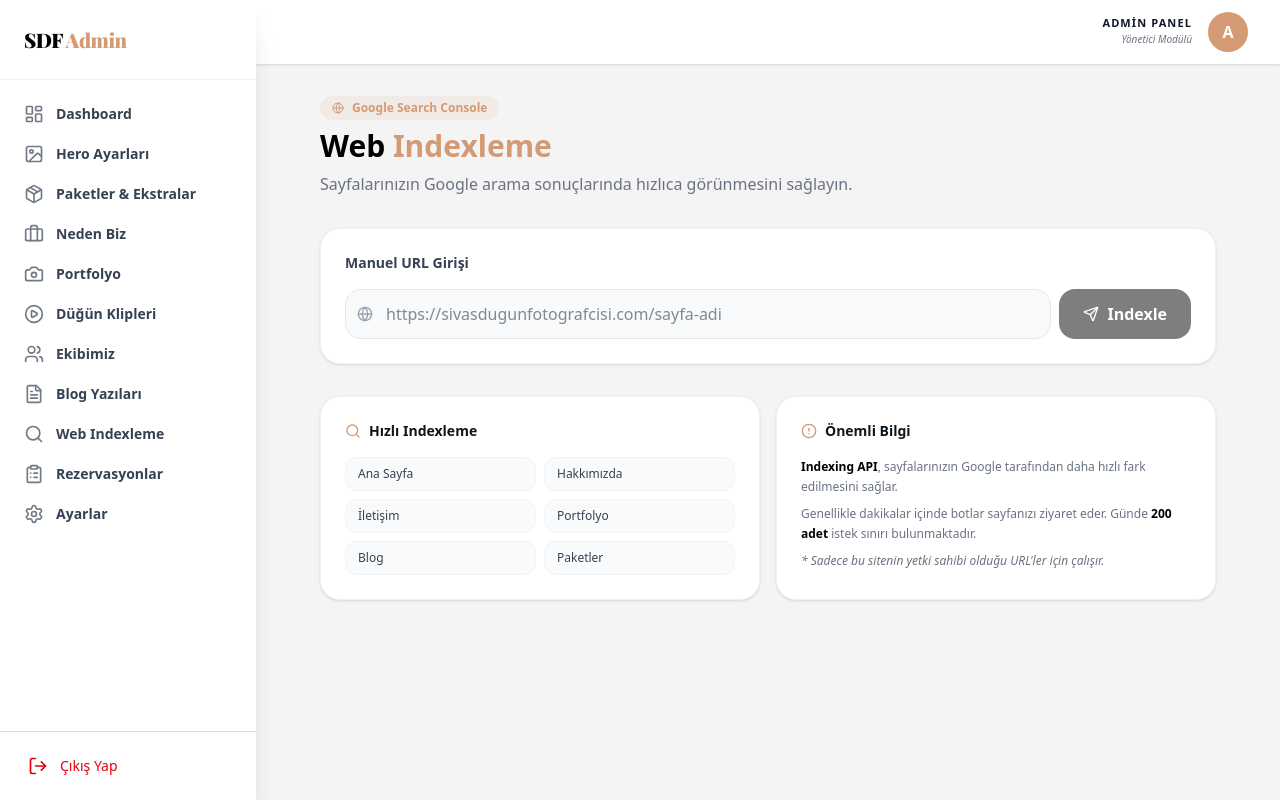
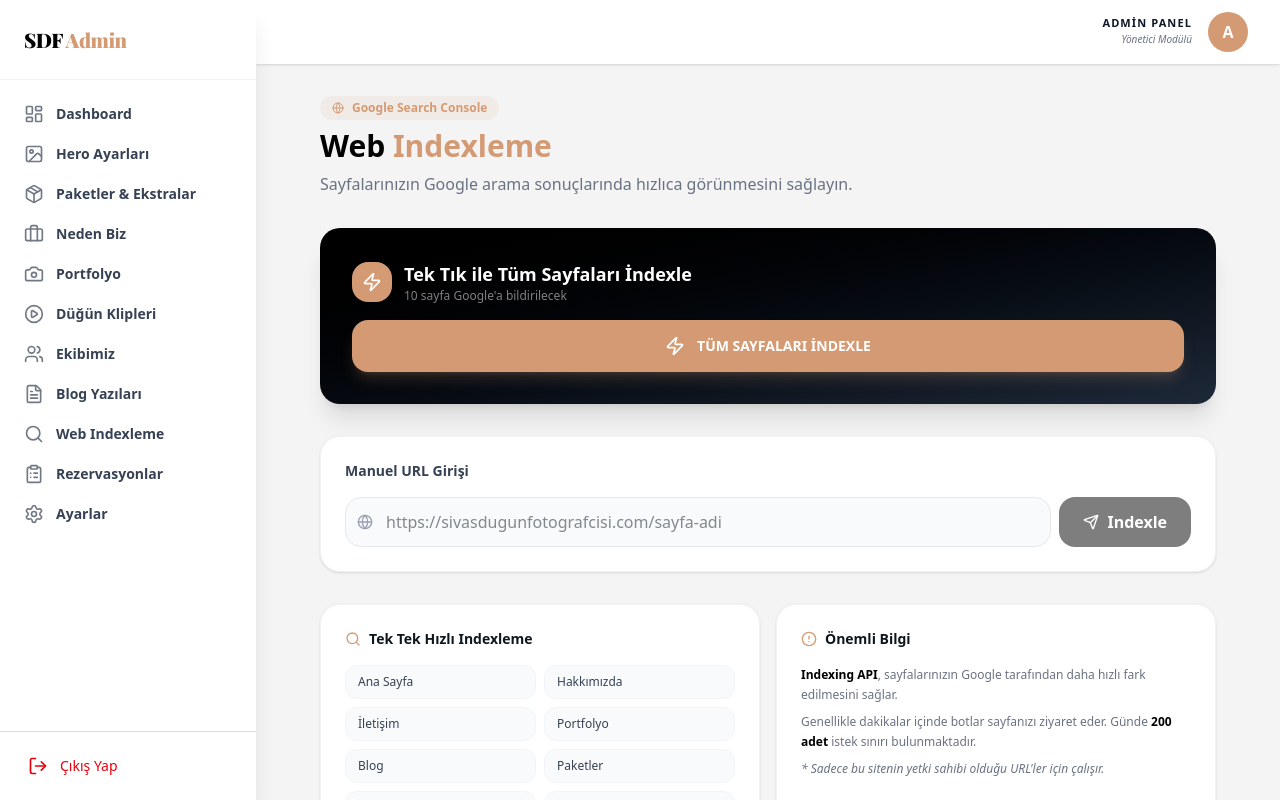
Before and after one commit to medyacimen-afk/site1, a Next.js app: page /admin/indexing in a window 1280 px wide. Built offline with nearby package versions, Linux system fonts and the light colour scheme; a web font is replaced by a local one.

Commit message:
fix: tek tik toplu indexleme, rezervasyon silme butonu, odeme formu duzeltildi

```diff
--- a/src/app/admin/bookings/page.tsx
+++ b/src/app/admin/bookings/page.tsx
@@ -1,9 +1,9 @@
 "use client"
 import React, { useState, useEffect } from 'react'
 import { motion } from 'framer-motion'
-import { Calendar, Phone, Mail, Clock, CheckCircle2, XCircle, MoreVertical, Loader2, MessageCircle } from 'lucide-react'
+import { Calendar, Phone, Mail, Clock, CheckCircle2, XCircle, Loader2, MessageCircle, Trash2 } from 'lucide-react'
 import { db } from '@/lib/firebase'
-import { collection, getDocs, query, orderBy, updateDoc, doc } from 'firebase/firestore'
+import { collection, getDocs, query, orderBy, updateDoc, doc, deleteDoc } from 'firebase/firestore'
 import { format } from 'date-fns'
 import { tr } from 'date-fns/locale'
 import { toast } from 'sonner'
@@ -11,6 +11,7 @@ import { toast } from 'sonner'
 export default function AdminBookingsPage() {
     const [bookings, setBookings] = useState<any[]>([])
     const [loading, setLoading] = useState(true)
+    const [deletingId, setDeletingId] = useState<string | null>(null)
 
     useEffect(() => {
         fetchBookings()
@@ -39,6 +40,20 @@ export default function AdminBookingsPage() {
         }
     }
 
+    const deleteBooking = async (id: string) => {
+        if (!window.confirm('Bu rezervasyonu silmek istediğinize emin misiniz? Bu işlem geri alınamaz.')) return
+        setDeletingId(id)
+        try {
+            await deleteDoc(doc(db, 'bookings', id))
+            setBookings(bookings.filter(b => b.id !== id))
+            toast.success('Rezervasyon silindi.')
+        } catch (error) {
+            console.error(error); toast.error("Silme işlemi başarısız.")
+        } finally {
+            setDeletingId(null)
+        }
+    }
+
     const getStatusBadge = (status: string) => {
         switch (status) {
             case 'approved': return <span className="px-3 py-1 bg-green-100 text-green-700 rounded-full text-[10px] font-bold uppercase">Onaylandı</span>
@@ -56,7 +71,10 @@ export default function AdminBookingsPage() {
                     <h1 className="text-2xl font-bold tracking-tight text-gray-900">Rezervasyon Takibi</h1>
                     <p className="text-gray-500">Gelen online rezervasyon taleplerini ve ödemelerini buradan yönetin.</p>
                 </div>
-                <button onClick={fetchBookings} className="text-sm font-semibold text-[#D49A73] hover:underline">Listeyi Yenile</button>
+                <div className="flex items-center gap-3">
+                    <span className="text-xs text-gray-400 font-medium">{bookings.length} rezervasyon</span>
+                    <button onClick={fetchBookings} className="text-sm font-semibold text-[#D49A73] hover:underline">Listeyi Yenile</button>
+                </div>
             </div>
 
             <div className="grid grid-cols-1 gap-6">
@@ -122,13 +140,24 @@ export default function AdminBookingsPage() {
                                     <XCircle className="w-5 h-5" />
                                 </button>
                                 <a
-                                    href={`https://wa.me/90${booking.clientPhone?.replace(/\D/g, '')}`}
+                                    href={`https://wa.me/90${(booking.phone || booking.clientPhone)?.replace(/\D/g, '')}`}
                                     target="_blank"
                                     className="p-3 bg-blue-50 text-blue-600 rounded-xl hover:bg-blue-600 hover:text-white transition-all shadow-sm"
                                     title="WhatsApp'tan Yaz"
                                 >
                                     <MessageCircle className="w-5 h-5" />
                                 </a>
+                                <button
+                                    onClick={() => deleteBooking(booking.id)}
+                                    disabled={deletingId === booking.id}
+                                    className="p-3 bg-gray-100 text-gray-500 rounded-xl hover:bg-gray-800 hover:text-white transition-all shadow-sm disabled:opacity-50"
+                                    title="Rezervasyonu Sil"
+                                >
+                                    {deletingId === booking.id
+                                        ? <Loader2 className="w-5 h-5 animate-spin" />
+                                        : <Trash2 className="w-5 h-5" />
+                                    }
+                                </button>
                             </div>
                         </div>
                     </motion.div>
--- a/src/app/admin/indexing/page.tsx
+++ b/src/app/admin/indexing/page.tsx
@@ -1,25 +1,29 @@
 "use client"
 import React, { useState } from 'react'
-import { Send, CheckCircle2, AlertCircle, Loader2, Globe, Search } from 'lucide-react'
+import { Send, CheckCircle2, AlertCircle, Loader2, Globe, Search, Zap } from 'lucide-react'
 import { toast } from 'sonner'
 
-const mainPages = [
+const allPages = [
     { name: 'Ana Sayfa', url: 'https://sivasdugunfotografcisi.com/' },
     { name: 'Hakkımızda', url: 'https://sivasdugunfotografcisi.com/about' },
     { name: 'İletişim', url: 'https://sivasdugunfotografcisi.com/contact' },
     { name: 'Portfolyo', url: 'https://sivasdugunfotografcisi.com/portfolio' },
     { name: 'Blog', url: 'https://sivasdugunfotografcisi.com/blog' },
     { name: 'Paketler', url: 'https://sivasdugunfotografcisi.com/packages' },
+    { name: 'Online Rezervasyon', url: 'https://sivasdugunfotografcisi.com/online-rezervasyon' },
+    { name: 'Videolar', url: 'https://sivasdugunfotografcisi.com/videos' },
+    { name: 'Gizlilik Politikası', url: 'https://sivasdugunfotografcisi.com/gizlilik-politikasi' },
+    { name: 'Kullanım Koşulları', url: 'https://sivasdugunfotografcisi.com/kullanim-kosullari' },
 ]
 
 export default function IndexingPage() {
     const [url, setUrl] = useState('')
     const [loading, setLoading] = useState(false)
+    const [bulkLoading, setBulkLoading] = useState(false)
     const [results, setResults] = useState<any[]>([])
 
     const handleIndex = async (targetUrl: string) => {
         if (!targetUrl) return;
-
         setLoading(true)
         try {
             const res = await fetch('/api/admin/indexing', {
@@ -27,37 +31,51 @@ export default function IndexingPage() {
                 headers: { 'Content-Type': 'application/json' },
                 body: JSON.stringify({ url: targetUrl, type: 'URL_UPDATED' })
             })
-
             const data = await res.json()
-
             if (data.success) {
-                toast.success(`${targetUrl} başarıyla kuyruğa eklendi.`)
-                setResults(prev => [{
-                    url: targetUrl,
-                    status: 'success',
-                    time: new Date().toLocaleTimeString(),
-                    data: data.data
-                }, ...prev])
+                toast.success(`✓ ${targetUrl} kuyruğa eklendi.`)
+                setResults(prev => [{ url: targetUrl, status: 'success', time: new Date().toLocaleTimeString(), data: data.data }, ...prev])
             } else {
                 toast.error(data.error || 'Bir hata oluştu')
-                setResults(prev => [{
-                    url: targetUrl,
-                    status: 'error',
-                    error: data.error,
-                    time: new Date().toLocaleTimeString()
-                }, ...prev])
+                setResults(prev => [{ url: targetUrl, status: 'error', error: data.error, time: new Date().toLocaleTimeString() }, ...prev])
             }
         } catch (error) {
             toast.error('Bağlantı hatası')
-            setResults(prev => [{
-                url: targetUrl,
-                status: 'error',
-                error: 'Bağlantı hatası',
-                time: new Date().toLocaleTimeString()
-            }, ...prev])
+            setResults(prev => [{ url: targetUrl, status: 'error', error: 'Bağlantı hatası', time: new Date().toLocaleTimeString() }, ...prev])
         } finally {
             setLoading(false)
         }
+    }
+
+    const handleBulkIndex = async () => {
+        setBulkLoading(true)
+        toast.info(`${allPages.length} sayfa indexleniyor...`)
+        let success = 0
+        let fail = 0
+        for (const page of allPages) {
+            try {
+                const res = await fetch('/api/admin/indexing', {
+                    method: 'POST',
+                    headers: { 'Content-Type': 'application/json' },
+                    body: JSON.stringify({ url: page.url, type: 'URL_UPDATED' })
+                })
+                const data = await res.json()
+                if (data.success) {
+                    success++
+                    setResults(prev => [{ url: page.url, status: 'success', time: new Date().toLocaleTimeString() }, ...prev])
+                } else {
+                    fail++
+                    setResults(prev => [{ url: page.url, status: 'error', error: data.error, time: new Date().toLocaleTimeString() }, ...prev])
+                }
+            } catch {
+                fail++
+                setResults(prev => [{ url: page.url, status: 'error', error: 'Bağlantı hatası', time: new Date().toLocaleTimeString() }, ...prev])
+            }
+            // Rate limit - her istek arası 300ms bekle
+            await new Promise(r => setTimeout(r, 300))
+        }
+        setBulkLoading(false)
+        toast.success(`Toplu indexleme tamamlandı: ${success} başarılı, ${fail} hatalı`)
     }
 
     return (
@@ -72,6 +90,29 @@ export default function IndexingPage() {
                 <p className="text-gray-500">Sayfalarınızın Google arama sonuçlarında hızlıca görünmesini sağlayın.</p>
             </div>
 
+            {/* TEK TIK TOPLU INDEXLEME */}
+            <div className="bg-gradient-to-br from-black to-gray-800 p-8 rounded-2xl shadow-xl text-white space-y-4">
+                <div className="flex items-center gap-3">
+                    <div className="w-10 h-10 bg-[#D49A73] rounded-xl flex items-center justify-center">
+                        <Zap className="w-5 h-5 text-white" />
+                    </div>
+                    <div>
+                        <h2 className="font-black text-lg">Tek Tık ile Tüm Sayfaları İndexle</h2>
+                        <p className="text-white/50 text-xs">{allPages.length} sayfa Google'a bildirilecek</p>
+                    </div>
+                </div>
+                <button
+                    onClick={handleBulkIndex}
+                    disabled={bulkLoading}
+                    className="w-full bg-[#D49A73] hover:bg-[#c48a63] text-white py-4 rounded-xl font-black text-sm flex items-center justify-center gap-3 transition-all disabled:opacity-60 disabled:cursor-not-allowed shadow-lg shadow-[#D49A73]/20"
+                >
+                    {bulkLoading
+                        ? <><Loader2 className="w-5 h-5 animate-spin" /> İndexleniyor...</>
+                        : <><Zap className="w-5 h-5" /> TÜM SAYFALARI İNDEXLE</>
+                    }
+                </button>
+            </div>
+
             {/* Manual Entry */}
             <div className="bg-white p-6 rounded-2xl shadow-sm border border-black/5 space-y-4">
                 <label className="block text-sm font-bold text-gray-700">Manuel URL Girişi</label>
@@ -82,6 +123,7 @@ export default function IndexingPage() {
                             type="text"
                             value={url}
                             onChange={(e) => setUrl(e.target.value)}
+                            onKeyDown={(e) => e.key === 'Enter' && handleIndex(url)}
                             placeholder="https://sivasdugunfotografcisi.com/sayfa-adi"
                             className="w-full pl-10 pr-4 py-3 bg-gray-50 border border-gray-200 rounded-xl focus:outline-none focus:ring-2 focus:ring-[#D49A73]/20 focus:border-[#D49A73] transition-all"
                         />
@@ -102,15 +144,15 @@ export default function IndexingPage() {
                 <div className="bg-white p-6 rounded-2xl shadow-sm border border-black/5 space-y-4">
                     <h3 className="font-bold flex items-center gap-2 text-sm">
                         <Search className="w-4 h-4 text-[#D49A73]" />
-                        Hızlı Indexleme
+                        Tek Tek Hızlı Indexleme
                     </h3>
                     <div className="grid grid-cols-2 gap-2">
-                        {mainPages.map((page) => (
+                        {allPages.map((page) => (
                             <button
                                 key={page.url}
                                 onClick={() => handleIndex(page.url)}
-                                disabled={loading}
-                                className="text-left px-3 py-2 text-xs bg-gray-50 hover:bg-gray-100 rounded-lg border border-gray-100 transition-colors font-medium text-gray-700"
+                                disabled={loading || bulkLoading}
+                                className="text-left px-3 py-2 text-xs bg-gray-50 hover:bg-gray-100 rounded-lg border border-gray-100 transition-colors font-medium text-gray-700 disabled:opacity-50"
                             >
                                 {page.name}
                             </button>
@@ -124,15 +166,9 @@ export default function IndexingPage() {
                         Önemli Bilgi
                     </h3>
                     <div className="space-y-2 text-xs text-gray-500 leading-relaxed">
-                        <p>
-                            <span className="font-bold text-black">Indexing API</span>, sayfalarınızın Google tarafından daha hızlı fark edilmesini sağlar.
-                        </p>
-                        <p>
-                            Genellikle dakikalar içinde botlar sayfanızı ziyaret eder. Günde <span className="font-bold text-black">200 adet</span> istek sınırı bulunmaktadır.
-                        </p>
-                        <p className="italic">
-                            * Sadece bu sitenin yetki sahibi olduğu URL'ler için çalışır.
-                        </p>
+                        <p><span className="font-bold text-black">Indexing API</span>, sayfalarınızın Google tarafından daha hızlı fark edilmesini sağlar.</p>
+                        <p>Genellikle dakikalar içinde botlar sayfanızı ziyaret eder. Günde <span className="font-bold text-black">200 adet</span> istek sınırı bulunmaktadır.</p>
+                        <p className="italic">* Sadece bu sitenin yetki sahibi olduğu URL'ler için çalışır.</p>
                     </div>
                 </div>
             </div>
@@ -140,8 +176,9 @@ export default function IndexingPage() {
             {/* Results Table */}
             {results.length > 0 && (
                 <div className="bg-white rounded-2xl shadow-sm border border-black/5 overflow-hidden">
-                    <div className="p-4 border-b border-black/5 bg-gray-50/50">
+                    <div className="p-4 border-b border-black/5 bg-gray-50/50 flex justify-between items-center">
                         <h3 className="font-bold text-sm">Son İşlemler</h3>
+                        <button onClick={() => setResults([])} className="text-xs text-gray-400 hover:text-red-500 transition-colors">Temizle</button>
                     </div>
                     <div className="divide-y divide-black/5 max-h-[400px] overflow-y-auto">
                         {results.map((res, index) => (
```
Also changed, not shown: src/app/(public)/online-rezervasyon/page.tsx (+18 -15 lines).
